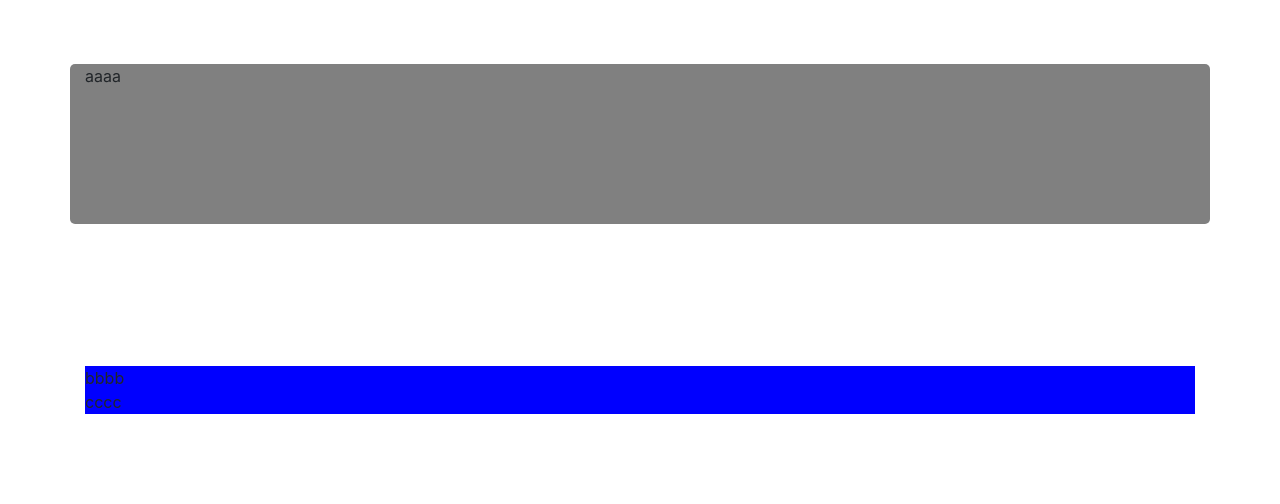
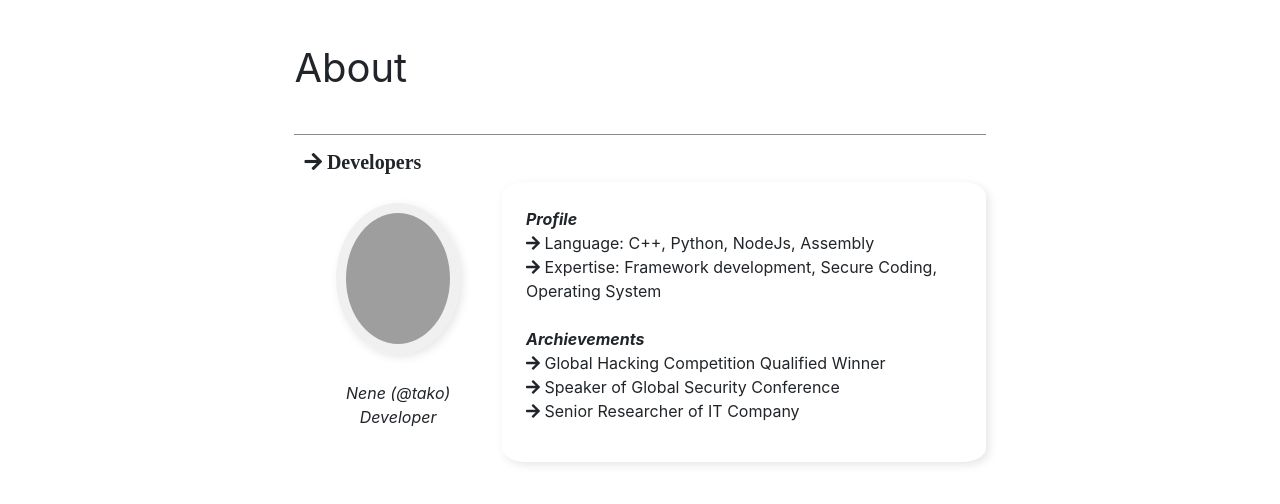
Before and after one commit to new-takoyaki/OpenSource-Analysis, a website: page src/user/html/about.html in a window 1280 px wide. Drawn offline with nearby package versions, Linux system fonts and the light colour scheme; files that its build step writes are made by us from their sources; grey boxes are pictures that could not be loaded.

Commit message:
about.html

```diff
--- a/src/user/css/about.css
+++ b/src/user/css/about.css
@@ -1,16 +1,68 @@
-.container {
-	margin-top: 5%;
-	position: relative;
-	height: 20%;
-	width: 100%;
-	margin-bottom: 5%;
-	background-color: gray;
-	border-radius: 5px;
+hr.style-header {
+	border-top: 1px solid #8c8b8b;
+	border-bottom: 1px solid #fff;
 }
 
-#contents {
+.main-frame {
+	margin-left: 23%;
+	margin-right: 23%;
+	margin-top: 3%;
+	margin-bottom: 10%;
+	background-color: white;
+	height: 100%;
 	position: relative;
-	margin-top: 25%;
-	background-color: blue;
-	width: 100%;
 }
+
+.title-section {
+	height: 10%;
+	font-size: 40px;
+}
+
+.developer-nene {
+	height: 35%;
+}
+
+.subtitle-section {
+	padding-left: 10px;
+	padding-bottom: 10px;
+}
+
+.subtitle-section i {
+	font-size: 20px;
+}
+
+.profile-section {
+	width: 30%;
+	height: 100%;
+	text-align: center;
+	float: left;
+}
+
+.description-section {
+	width: 70%;
+	height: 100%;
+	float: right;
+	box-shadow: 3px 3px 10px rgba(0, 0, 0, 0.1);
+	border-radius: 5%;
+}
+
+img {
+	height: 90%;
+	width: 60%;
+	border:10px solid #f0f0f0;
+	border-radius: 50%;
+	box-shadow: 3px 3px 10px rgba(0, 0, 0, 0.1);
+}
+
+.description-section #description {
+	margin-top: 5%;
+	margin-left: 5%;
+	margin-right: 5%;
+	margin-bottom: 5%;
+}
+
+#img-nene {
+	margin-top: 10%;
+	margin-bottom: 5%;
+	height: 60%;
+}
--- a/src/user/html/about.html
+++ b/src/user/html/about.html
@@ -2,23 +2,41 @@
 <head>
     <script type="text/javascript" src="https://cdnjs.cloudflare.com/ajax/libs/jquery/3.4.1/jquery.slim.min.js"></script>
     <script src="https://code.jquery.com/jquery-3.4.1.slim.min.js" integrity="sha384-J6qa4849blE2+poT4WnyKhv5vZF5SrPo0iEjwBvKU7imGFAV0wwj1yYfoRSJoZ+n" crossorigin="anonymous"></script>
-	<script src="https://cdn.jsdelivr.net/npm/popper.js@1.16.0/dist/umd/popper.min.js" integrity="sha384-Q6E9RHvbIyZFJoft+2mJbHaEWldlvI9IOYy5n3zV9zzTtmI3UksdQRVvoxMfooAo" crossorigin="anonymous"></script>
-	<script src="https://stackpath.bootstrapcdn.com/bootstrap/4.4.1/js/bootstrap.min.js" integrity="sha384-wfSDF2E50Y2D1uUdj0O3uMBJnjuUD4Ih7YwaYd1iqfktj0Uod8GCExl3Og8ifwB6" crossorigin="anonymous"></script>
+<script src="https://cdn.jsdelivr.net/npm/popper.js@1.16.0/dist/umd/popper.min.js" integrity="sha384-Q6E9RHvbIyZFJoft+2mJbHaEWldlvI9IOYy5n3zV9zzTtmI3UksdQRVvoxMfooAo" crossorigin="anonymous"></script>
+<script src="https://stackpath.bootstrapcdn.com/bootstrap/4.4.1/js/bootstrap.min.js" integrity="sha384-wfSDF2E50Y2D1uUdj0O3uMBJnjuUD4Ih7YwaYd1iqfktj0Uod8GCExl3Og8ifwB6" crossorigin="anonymous"></script>
     <link rel="stylesheet" href="https://stackpath.bootstrapcdn.com/bootstrap/4.4.1/css/bootstrap.min.css" integrity="sha384-Vkoo8x4CGsO3+Hhxv8T/Q5PaXtkKtu6ug5TOeNV6gBiFeWPGFN9MuhOf23Q9Ifjh" crossorigin="anonymous">
     <link rel="stylesheet" href="https://use.fontawesome.com/releases/v5.8.2/css/all.css">
 	<link rel="stylesheet" href="./css/about.css">
 </head>
 <body>
-	<div class="container" id="main-container">
-		<div id="header">
-			aaaa
+	<div class="main-frame">
+		<div class="title-section">
+			About
 		</div>
-		<div id="contents">
-			<div id="profile-1">
-				bbbb
+		<hr class="style-header">
+		<div class="subtitle-section">
+			<i class="fas fa-arrow-right">&nbsp;Developers</i>
+		</div>
+		<div class="developer-nene">
+			<div class="profile-section">
+				<div id="img-nene">
+					<img src="https://avatars0.githubusercontent.com/u/59767136?s=460&v=4" />
+				</div>
+				<div id="profile-nene">
+					<i>Nene (@tako)</i><br />
+					<i>Developer</i>
+				</div>
 			</div>
-			<div id="profile-2">
-				cccc
+			<div class="description-section">
+				<div id="description">
+					<b><i>Profile</i></b><br />
+					<i class="fas fa-arrow-right"></i>&nbsp;Language: C++, Python, NodeJs, Assembly<br />
+					<i class="fas fa-arrow-right"></i>&nbsp;Expertise: Framework development, Secure Coding, Operating System<br /><br />
+					<b><i>Archievements</i></b><br />
+					<i class="fas fa-arrow-right"></i>&nbsp;Global Hacking Competition Qualified Winner<br />
+					<i class="fas fa-arrow-right"></i>&nbsp;Speaker of Global Security Conference<br />
+					<i class="fas fa-arrow-right"></i>&nbsp;Senior Researcher of IT Company<br />
+				</div>
 			</div>
 		</div>
 	</div>
```
